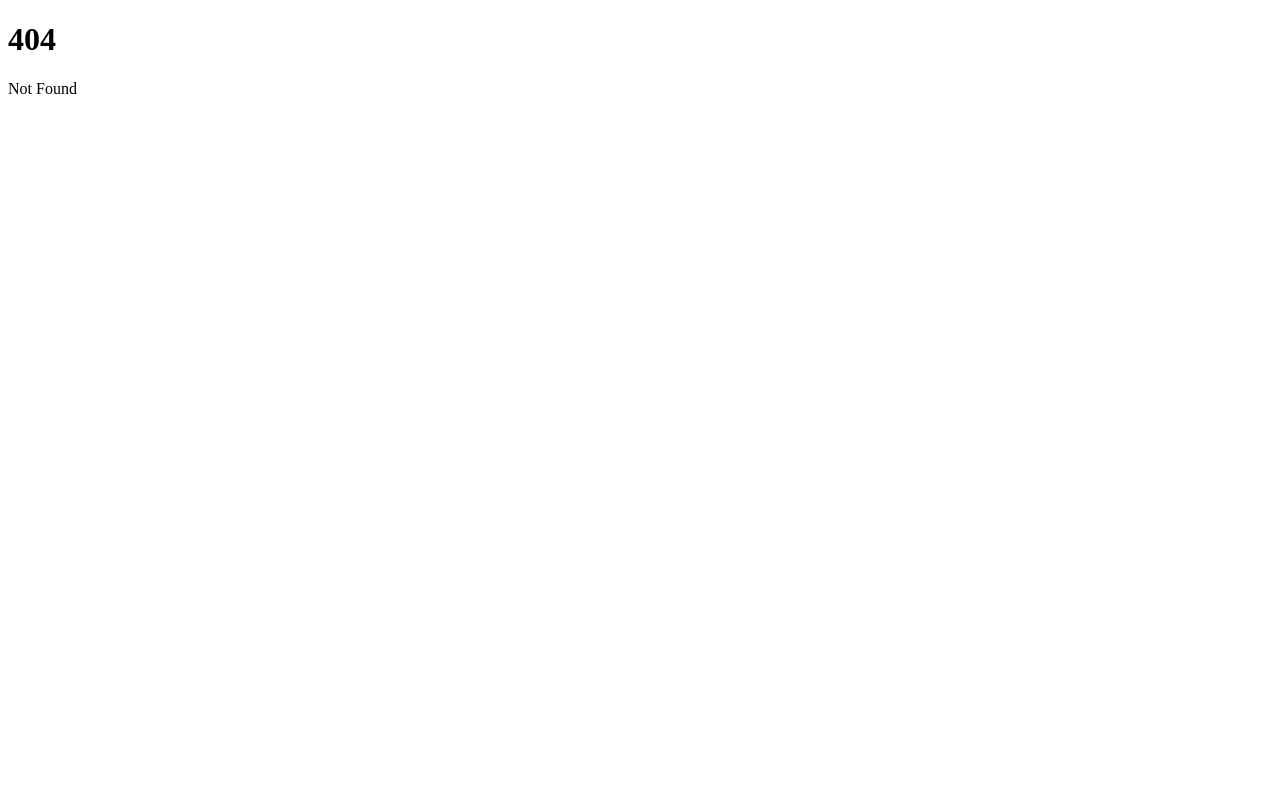
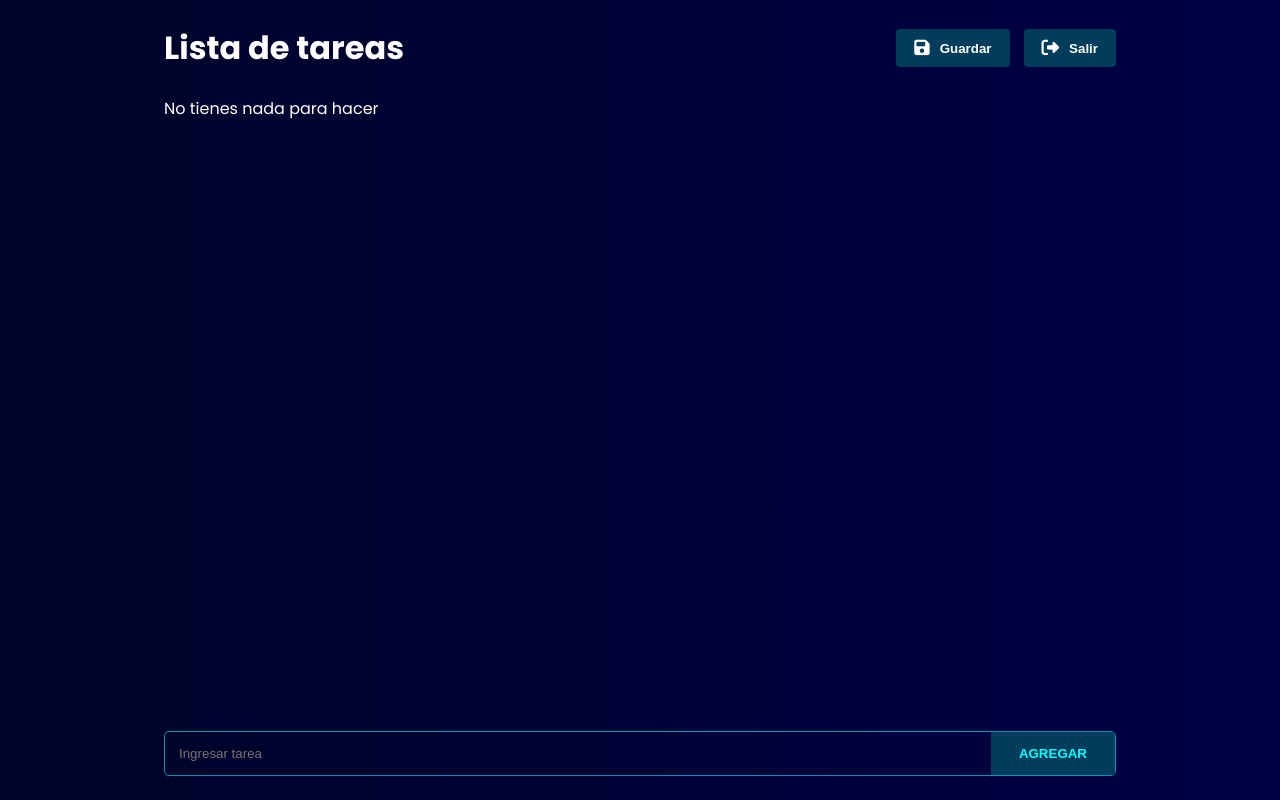
Before and after one commit to mauroalori/svelte-crud, a SvelteKit app: page /dashboard in a window 1280 px wide. Before the commit this address had no page. Built offline with nearby package versions, Linux system fonts and the light colour scheme.

Commit message:
maquetar el crud para una lista de tareas

```diff
--- a/src/app.html
+++ b/src/app.html
@@ -5,6 +5,24 @@
 		<link rel="icon" href="%sveltekit.assets%/favicon.png" />
 		<meta name="viewport" content="width=device-width, initial-scale=1" />
 		%sveltekit.head%
+
+		<link rel="preconnect" href="https://fonts.googleapis.com">
+		<link rel="preconnect" href="https://fonts.gstatic.com" crossorigin>
+		<link href="https://fonts.googleapis.com/css2?family=Poppins:wght@100;200;300;400;500;600;700;800&display=swap" rel="stylesheet">
+
+		<link rel="stylesheet" href="https://cdnjs.cloudflare.com/ajax/libs/font-awesome/6.5.1/css/all.min.css" integrity="sha512-DTOQO9RWCH3ppGqcWaEA1BIZOC6xxalwEsw9c2QQeAIftl+Vegovlnee1c9QX4TctnWMn13TZye+giMm8e2LwA==" crossorigin="anonymous" referrerpolicy="no-referrer" />
+
+		<style>
+			*{
+				box-sizing: border-box;
+				padding: 0;
+				margin: 0;
+				transition-duration: 200ms;
+			}
+			html{
+				font-family: 'Poppins', sans-serif;
+			}
+		</style>
 	</head>
 	<body data-sveltekit-preload-data="hover">
 		<div style="display: contents">%sveltekit.body%</div>
--- /dev/null
+++ b/src/components/Authenticate.svelte
@@ -0,0 +1,203 @@
+<script>
+    let email,
+    password,
+    confirmPass,
+    error = false,
+    register = false;
+
+    function handleAuthenticate(){
+        if(!email || !password || (register && !confirmPass)){
+            error = true;
+            return
+        }
+    }
+
+    function handleRegister(){
+        register = !register;
+    }
+</script>
+
+<div class="authContainer">
+    <form>
+        <h1>{register ? "Registro" : "Iniciar sesión"}</h1>
+        {#if error}
+            <p class="error">Los datos ingresados son incorrectos</p>
+        {/if}
+        <label>
+            <p class={email ? 'above' : 'center'}>Correo</p>
+            <input bind:value={email} type="email" placeholder="Correo">
+        </label>
+
+        <label>
+            <p class={password ? 'above' : 'center'}>Contraseña</p>
+            <input bind:value={password} type="password" placeholder="Contraseña">
+        </label>
+        {#if register}
+            <label>
+                <p class={confirmPass ? 'above' : 'center'}>Confirmar contraseña</p>
+                <input bind:value={confirmPass} type="password" placeholder="Confirmar contraseña">
+            </label>
+        {/if}
+        <button type="button" on:click={handleAuthenticate}>Enviar</button>
+    </form>
+    <div class="options">
+        <p>O</p>
+        {#if register}
+            <div>
+                <p>¿Ya tienes una cuenta?</p>
+                <p on:click={handleRegister} on:keydown={() => {}}>Iniciar sesion</p>
+            </div>
+        {:else}
+            <div>
+                <p>¿Aún no tienes una cuenta?</p>
+                <p on:click={handleRegister} on:keydown={() => {}}>Registrarte</p>
+            </div>
+        {/if}
+
+
+    </div>
+</div>
+
+<style>
+    .authContainer{
+        display: flex;
+        flex-direction: column;
+        align-items: center;
+        justify-content: center;
+        flex: 1;
+        padding: 2rem;
+    }
+
+    form{
+        display: flex;
+        flex-direction: column;
+        gap: 14px;
+    }
+
+    form,
+    .options{
+        width: 400px;
+        max-width: 100%;
+        margin: 0 auto;
+    }
+
+    form input {
+        width: 100%;
+    }
+
+    h1{
+        text-align: center;
+        font-size: 3rem;
+    }
+
+    form label{
+        position: relative;
+        border: 1px solid navy;
+        border-radius: 5px;
+    }
+
+    form input{
+        border: none;
+        background: transparent;
+        color: white;
+        padding: 8px 14px
+    }
+
+    form input:focus{
+        border: none;
+        outline: none;
+    }
+
+    form button{
+        background-color: navy;
+        color: white;
+        border: none;
+        padding: 14px 0;
+        border-radius: 5px;
+        cursor: pointer;
+        font-size: 1rem;
+    }
+
+    form button:hover{
+        background-color: #050599;
+        color: gray;
+    }
+
+    .above,
+    .center{
+        position: absolute;
+        transform: translateY(-50%);
+        pointer-events: none;
+        color: white;
+        border-radius: 4px;
+        padding: 0 6px;
+        font-size: 0.8rem;
+    }
+
+    .above{
+        top:0%;
+        left: 24px;
+        background-color: navy;
+        border: 1px solid blue;
+        font-size: 0.7rem;
+    }
+
+    .center{
+        top:50%;
+        left: 6px;
+        border: 1px solid transparent;
+        opacity: 0;
+    }
+
+    .error{
+        color: coral;
+        font-size: .9rem;
+    }
+
+    .options{
+        padding: 14px 0;
+        overflow: hidden;
+        font-size: .9rem;
+        display: flex;
+        flex-direction: column;
+        gap: 4px;
+    }
+
+    .options > p{
+        position: relative;
+        text-align: center;
+        width: fit-content;
+        margin: 0 auto;
+        padding: 0 8px;
+    }
+
+    .options > p::after,
+    .options > p::before{
+        position: absolute;
+        content: '';
+        top: 50%;
+        transform: translateY(-50%);
+        width: 100vw;
+        height: 1.5px;
+        background-color: white;
+    }
+
+    .options > p::after{
+        right: 100%;
+    }
+
+    .options > p::before{
+        left: 100%;
+    }
+
+    .options div {
+        display: flex;
+        align-items: center;
+        gap:8px;
+    }
+
+    .options div p:last-of-type{
+        color: cyan;
+        cursor: pointer;
+    }
+</style>
--- /dev/null
+++ b/src/routes/+layout.svelte
@@ -0,0 +1,15 @@
+<div class="mainContainer">
+
+    <slot/>
+</div>
+
+<style>
+    .mainContainer {
+        min-height: 100vh;
+        background: linear-gradient(to right, #000428, #000046);
+        color: white;
+        position: relative;
+        display: flex;
+        flex-direction: column;
+    }
+</style>
--- /dev/null
+++ b/src/routes/dashboard/+page.svelte
@@ -0,0 +1,177 @@
+<script>
+    let todoList = [];
+    let currTodo = '';
+    let error = false;
+
+    function addTodo(){
+        error = false
+        if(!currTodo){
+            error = true;
+        }
+        todoList = [...todoList, currTodo]
+        currTodo = ""
+    }
+
+    function editTodo(index){
+        let newTodoList = todoList.filter((val, i) =>{
+            return i !== index;
+        })
+        currTodo = todoList[index]
+        todoList = newTodoList
+    }
+
+    function removeTodo(index){
+        let newTodoList = todoList.filter((val, i) =>{
+            return i !== index;
+        })
+        todoList = newTodoList
+    }
+</script>
+
+<div class="mainContainer">
+    <div class="headerContainer">
+        <h1>Lista de tareas</h1>
+        <div class="headerBtns">
+            <button>
+                <i class="fa-solid fa-floppy-disk"></i>
+                <p>Guardar</p>
+            </button>
+            <button>
+                <i class="fa-solid fa-right-from-bracket"></i>
+                <p>Salir</p>
+            </button>
+        </div>
+    </div>
+    <main>
+        {#if todoList.length === 0}
+            <p>No tienes nada para hacer</p>
+        {/if}
+        {#each todoList as todo, index}
+            <div class="todo">
+                {index+1}. {todo}
+                <div class="actions">
+                    <i on:click={() => {
+                        editTodo(index)
+                    }} on:keydown={() => {}} class="fa-solid fa-pen"></i>
+                    <i on:click={() => {
+                        removeTodo(index)
+                    }} on:keydown={()=>{}} class="fa-solid fa-trash-can"></i>
+                </div>
+            </div>
+        {/each}
+    </main>
+    <div class={"enterTodo " + (error ? 'errorBorder' : '')}>
+        <input bind:value={currTodo} type="text" placeholder="Ingresar tarea">
+        <button on:click={addTodo}>AGREGAR</button>
+    </div>
+</div>
+
+<style>
+    .mainContainer {
+        display: flex;
+        flex-direction: column;
+        min-height: 100vh;
+        gap: 24px;
+        padding: 24px;
+        width: 100%;
+        max-width: 1000px;
+        margin: 0 auto;
+    }
+
+    .headerContainer {
+        display: flex;
+        align-items: center;
+        justify-content: space-between;
+    }
+
+    .headerBtns {
+        display: flex;
+        align-items: center;
+        gap: 14px;
+    }
+
+    .headerContainer button {
+        background: #003c5b;
+        color: white;
+        padding: 10px 18px;
+        border: none;
+        border-radius: 4px;
+        font-weight: 700;
+        display: flex;
+        align-items: center;
+        gap: 10px;
+        cursor: pointer;
+    }
+
+    .headerContainer button i {
+        font-size: 1.1rem;
+    }
+
+    .headerContainer button:hover {
+        opacity: 0.7;
+    }
+
+    main {
+        display: flex;
+        flex-direction: column;
+        gap: 8px;
+        flex: 1;
+    }
+
+    .todo{
+        border-left: 1px solid cyan;
+        padding: 8px 14px;
+        display: flex;
+        align-items: center;
+        justify-content: space-between;
+    }
+
+    .actions{
+        display: flex;
+        align-items: center;
+        gap: 8px;
+        font-size: 1.2rem;
+    }
+
+    .actions i:hover{
+        color: coral;
+        cursor: pointer;
+    }
+
+    .enterTodo {
+        display: flex;
+        align-items: stretch;
+        border: 1px solid #0891b2;
+        border-radius: 5px;
+        overflow: hidden;
+    }
+
+    .errorBorder {
+        border-color: coral !important;
+    }
+
+    .enterTodo input {
+        background: transparent;
+        border: none;
+        padding: 14px;
+        color: white;
+        flex: 1;
+    }
+
+    .enterTodo input:focus {
+        outline: none;
+    }
+
+    .enterTodo button {
+        padding: 0 28px;
+        background: #003c5b;
+        border: none;
+        color: cyan;
+        font-weight: 600;
+        cursor: pointer;
+    }
+
+    .enterTodo button:hover {
+        background: transparent;
+    }
+</style>
```
Also changed, not shown: src/routes/+page.svelte (+5 -2 lines).
